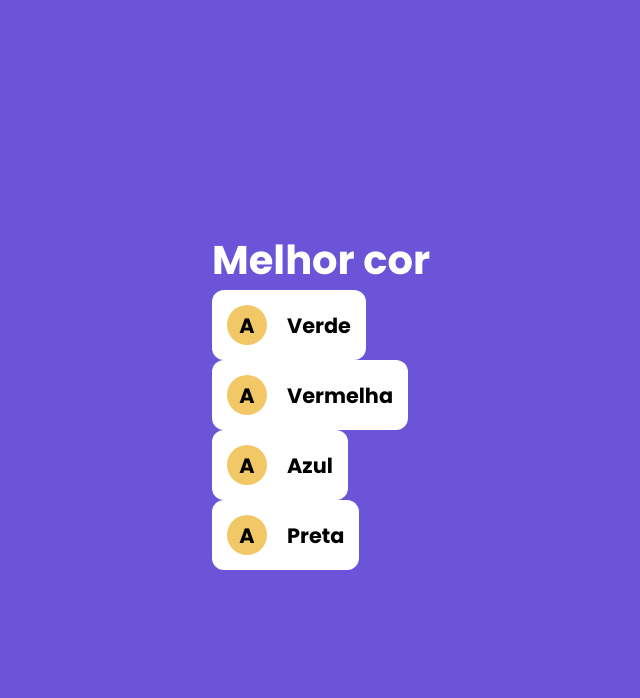
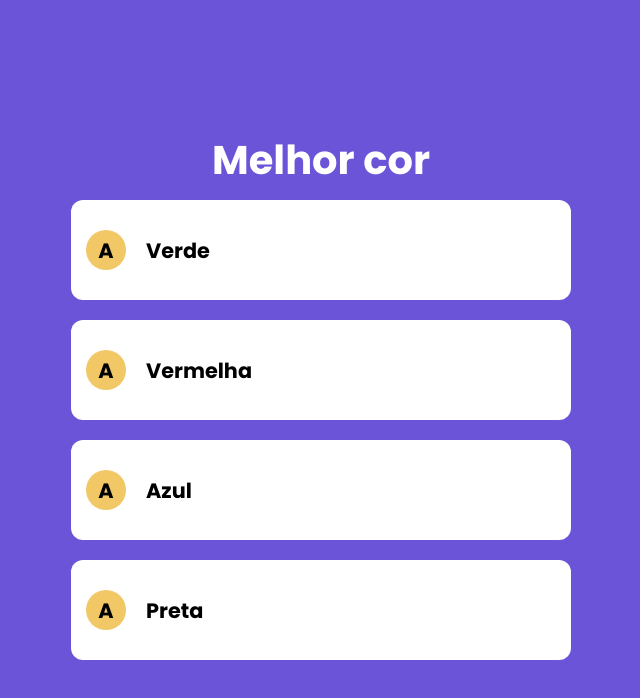
Before and after one commit to filipealvesr2019/quiz, a Next.js app: page / in a window 1280 px wide. Shown: the top 698 px of the page, without its empty margins (319-959 px from the left). Built offline with nearby package versions, Linux system fonts and the light colour scheme.

Commit message:
componente resposta #4

```diff
--- a/styles/Questao.module.css
+++ b/styles/Questao.module.css
@@ -1,4 +1,5 @@
 .questao{
     display: flex;
     flex-direction: column;
+    align-items: center;
 }
--- a/styles/Resposta.module.css
+++ b/styles/Resposta.module.css
@@ -1,10 +1,21 @@
 .resposta{
     display: flex;
+    height: 100px;
+    margin: 10px;
+    width: 80%;
+    min-width: 500px;
 }
 
-
+.conteudoResposta{
+    position: relative;
+    display: flex;
+    flex: 1;
+}
 .frente, .verso{
     display: flex;
+    height: 100%;
+    width: 100%;
+    position: absolute;
 }
 .frente{
     align-items: center;
```
